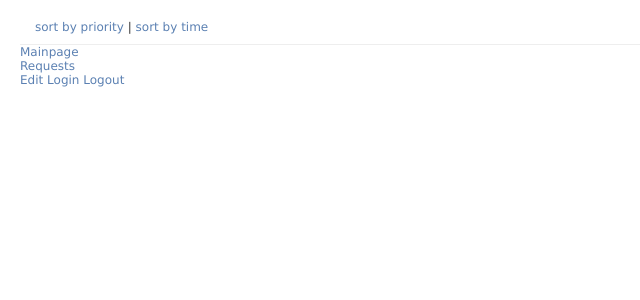
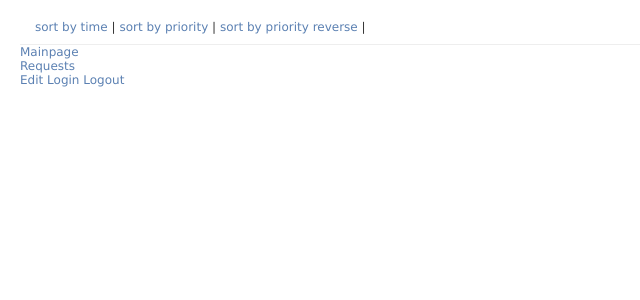
Before and after one commit to pillserg/cc42, a Django app: template save_requests/templates/last_requests.html in a window 1280 px wide. Shown: the top 300 px of the page, without its empty margins (0-640 px from the left). Run offline with Django 3.2, Linux system fonts and the light colour scheme; the template is opened without the code that fills it, so the values that code supplies are empty.

Commit message:
small fixes

```diff
--- a/save_requests/templates/last_requests.html
+++ b/save_requests/templates/last_requests.html
@@ -1,7 +1,10 @@
 {% extends 'base.html' %}
+{% load extra_tags %}
+
 {% block content%}
+    <a href={% url show_last_requests %}>sort by time</a> |
     <a href={% url show_last_requests_by_priority %}>sort by priority</a> |
-    <a href={% url show_last_requests %}>sort by time</a>
+    <a href={% url show_last_requests_by_neg_priority %}>sort by priority reverse</a> |
     <ul>
     {% for request in requests%}
         <p>
@@ -37,6 +40,7 @@
         <input type="hidden" name="request_id" value="{{request.id}}">
         <input type="hidden" name="form_num" value="{{forloop.counter0}}">
         <button type="submit" name="submit" value="Submit">Save</button>
+        <a href={% obj_to_admin request %}>edit(Admin)</a>
         </form>
         </p>
         <hr>
--- a/save_requests/views.py
+++ b/save_requests/views.py
@@ -13,6 +13,7 @@ def show_last_requests(request, sort_by='time'):
         last_requests = SavedRequest.objects.order_by('priority','time')[:10]
     else:
         last_requests = SavedRequest.objects.all()[:10]
+
 
     for req in last_requests:
             setattr(req, 'assigned_form', PriorityChangeForm())
@@ -40,6 +41,7 @@ def show_last_requests(request, sort_by='time'):
                 SR.save()
 
             return HttpResponseRedirect(reverse('show_last_requests'))
+
         else:
             setattr(submited_request, 'assigned_form',
                 PriorityChangeForm(request.POST))
--- a/urls.py
+++ b/urls.py
@@ -21,6 +21,10 @@ urlpatterns = patterns('',
         show_last_requests,
         {'sort_by':'priority'},
         name='show_last_requests_by_priority'),
+    url(r'^last-requests/by-neg-priority$',
+        show_last_requests,
+        {'sort_by':'-priority'},
+        name='show_last_requests_by_neg_priority'),
 
     #auth
     url(r'^accounts/login/$',
```
